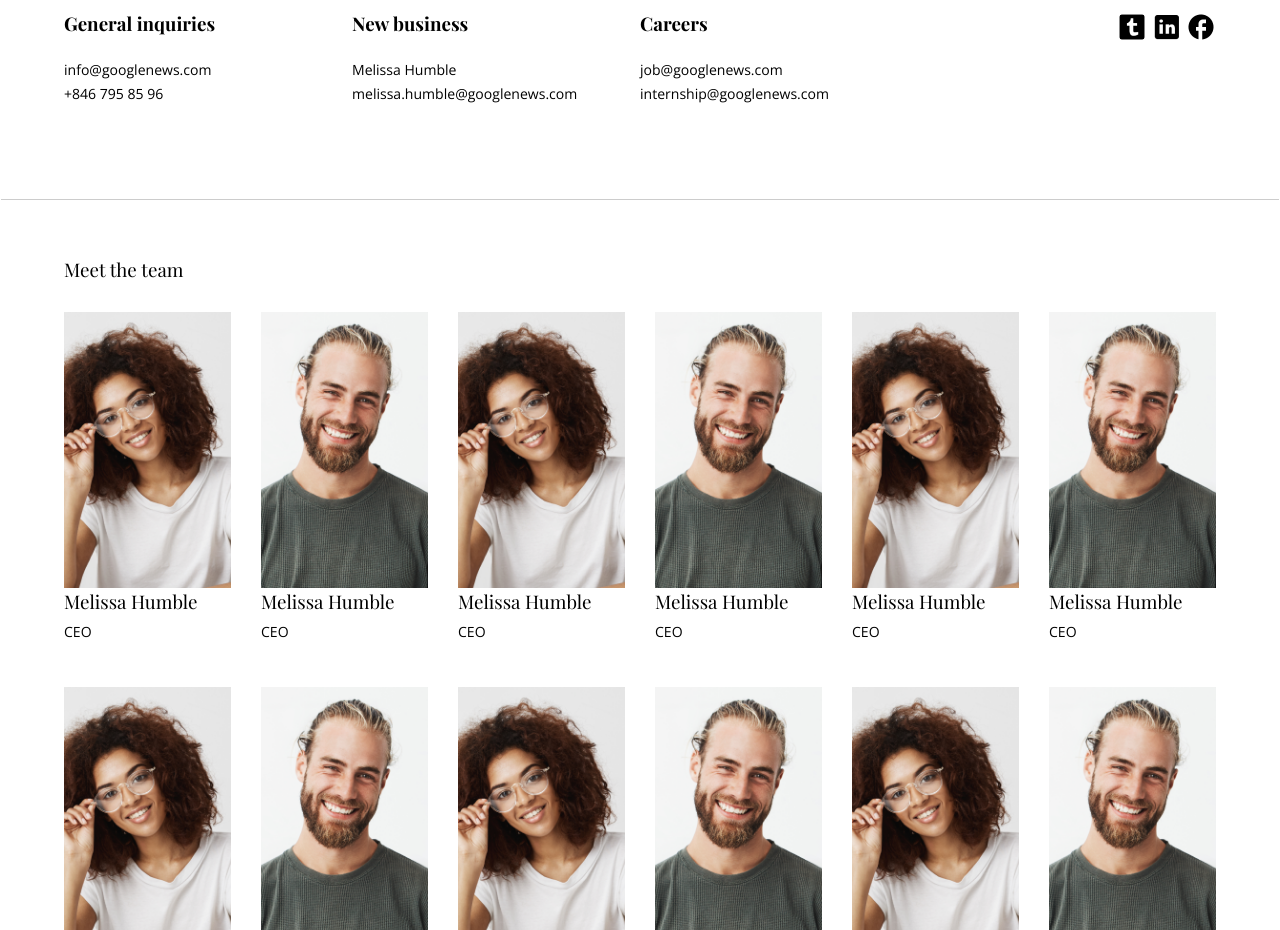
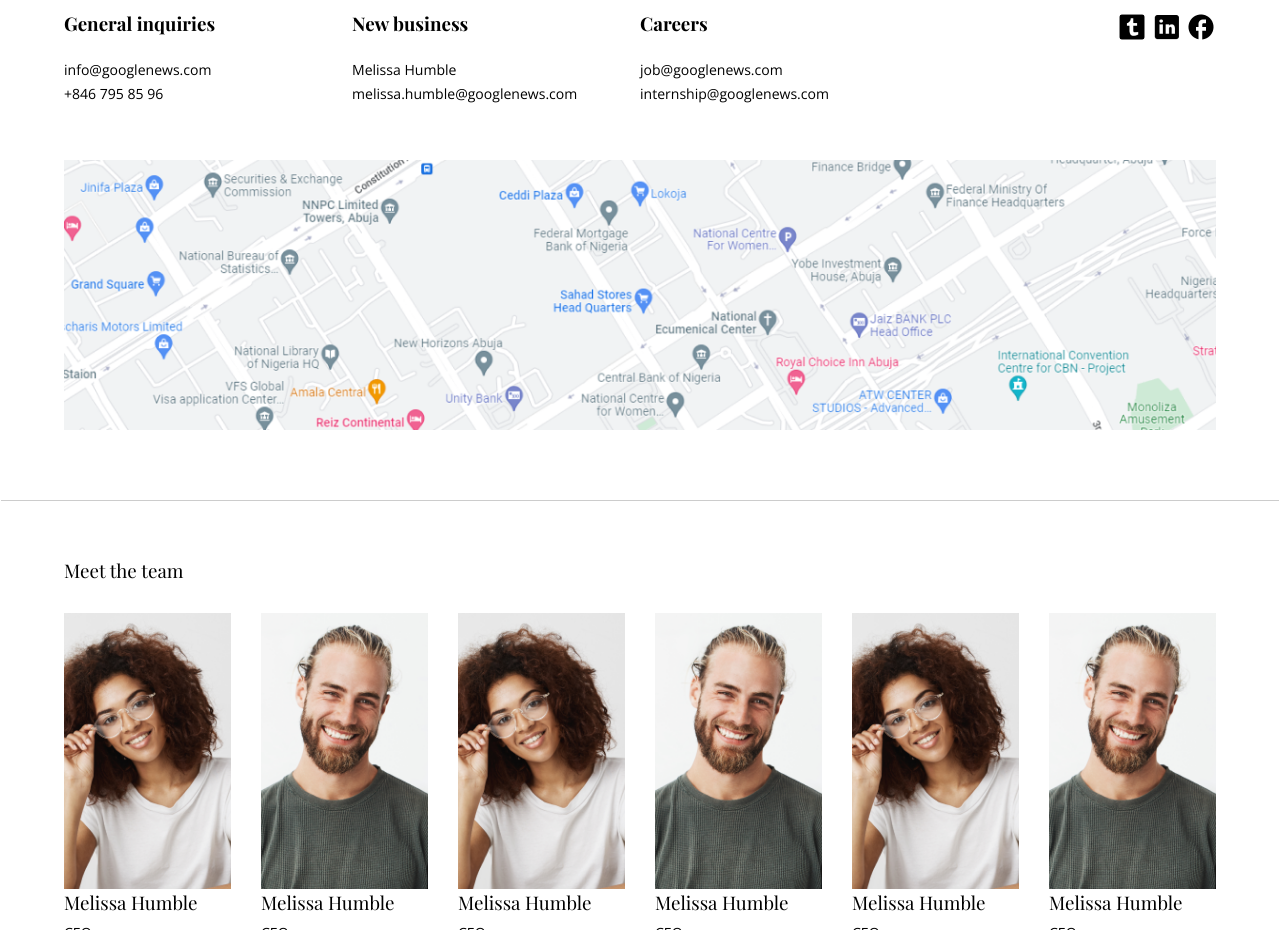
Before and after one commit to grouzu/Gruppuppgift-Yo, a plain HTML site: page contact.html in a window 1280 px wide. Shown: the part 1180-2110 px from the top of the page. Drawn offline with nearby package versions, Linux system fonts and the light colour scheme.

Commit message:
Added map to contacts

```diff
--- a/assets/css/sass/style.scss
+++ b/assets/css/sass/style.scss
@@ -53,6 +53,11 @@ main {
     height: auto;
     min-height: 100%;
   }
+}
+
+.map-image {
+	width: 100%;
+	padding-top: 30px;
 }
 
 #content {
--- a/contact.html
+++ b/contact.html
@@ -82,6 +82,7 @@
             <img src="/assets/Images/Facebook-icon.png" alt="icon facebook" width="30px">
         </div>
       </div>
+      <img class="map-image" src="assets/Images/Map.png" alt="map of our location: Google Street 2, 52642 Googleville">
     </section>
 
 
```
Also changed, not shown: assets/Images/Map.png (added), assets/css/sass/style.css, 1 other file.
